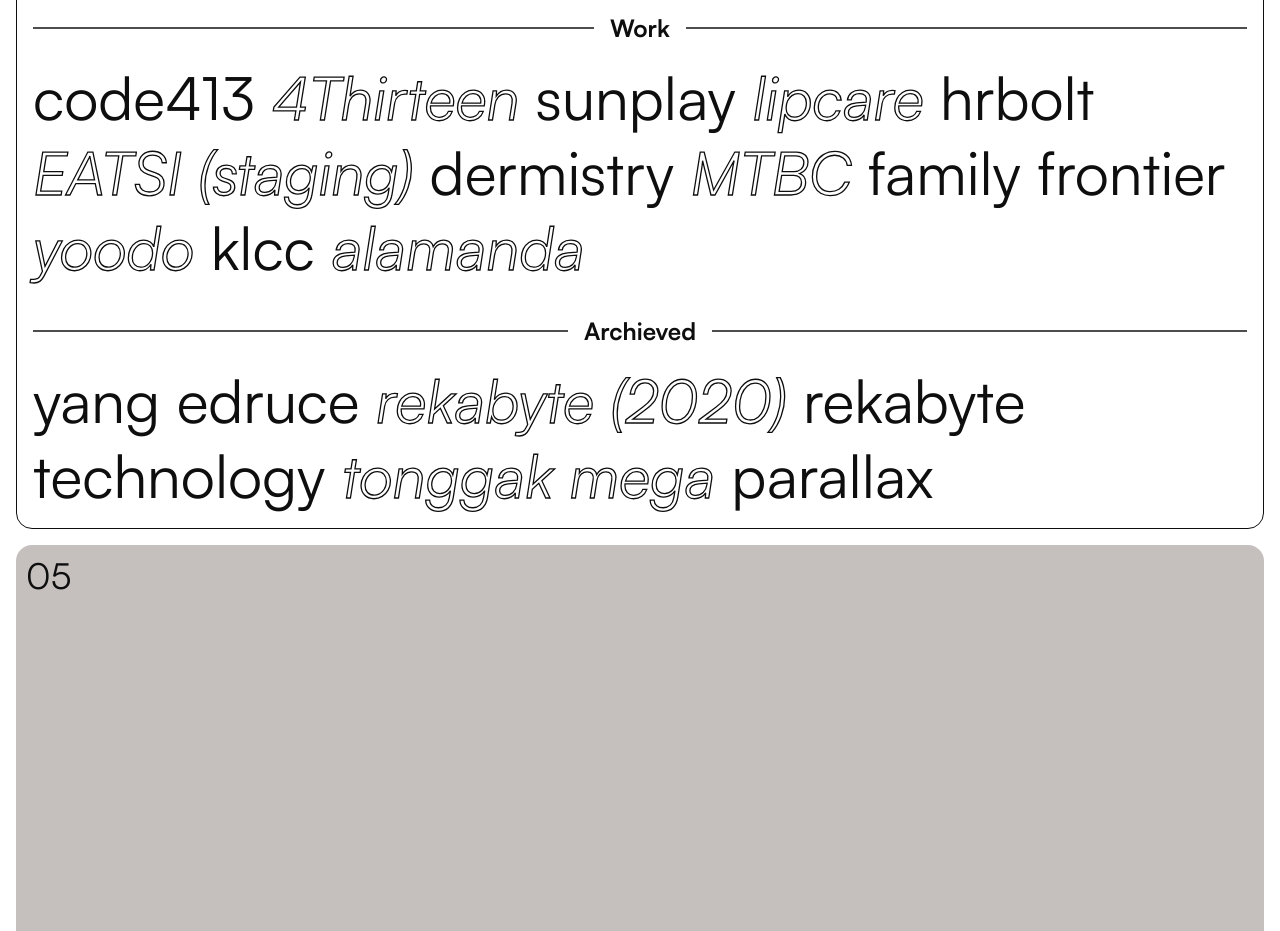
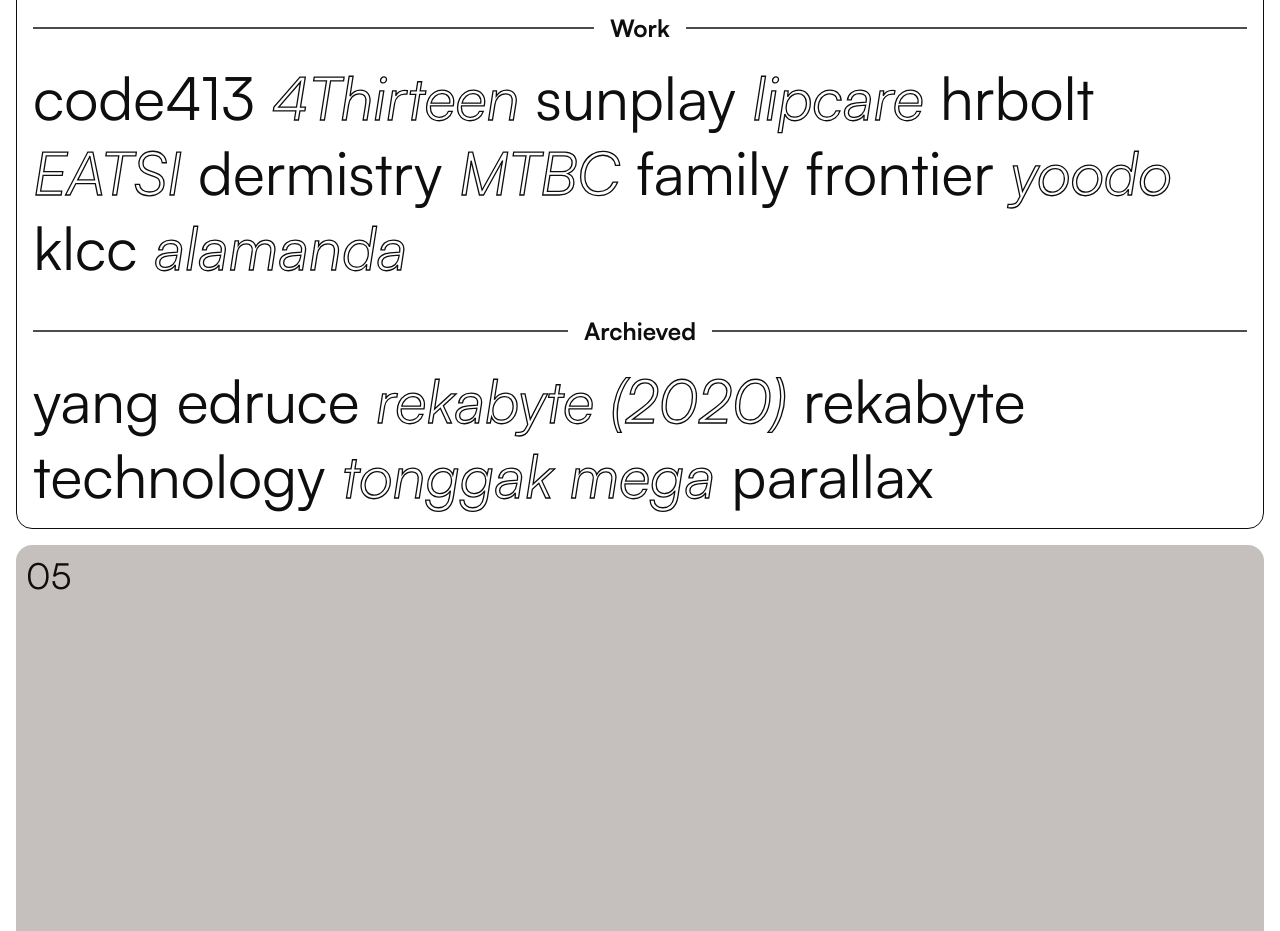
Before and after one commit to yangedruce/yangedruce.github.io, a Vue app: page /#yangEdruce in a window 1280 px wide. Shown: the part 9240-10171 px from the top of the page. Built offline with nearby package versions, Linux system fonts and the light colour scheme.

Commit message:
update: project link

```diff
--- a/src/components/templates/ProjectTemplate.vue
+++ b/src/components/templates/ProjectTemplate.vue
@@ -99,11 +99,11 @@
 				</a>
 				<a href="https://www.hrbolt.co" target="_blank"> hrbolt </a>
 				<a
-					href="https://eatsi.code413.io/"
+					href="https://eatsi.co.uk/"
 					target="_blank"
 					class="italic text-brandPrimaryWhite dark:text-brandNeutral-800 text-stroke sm:text-stroke-2"
 					:class="isDarkMode ? 'text-stroke-brandPrimaryWhite' : 'text-stroke-brandNeutral-800'">
-					EATSI (staging)
+					EATSI
 				</a>
 				<a href="https://dermistry.com.my/" target="_blank"> dermistry </a>
 				<a
```
